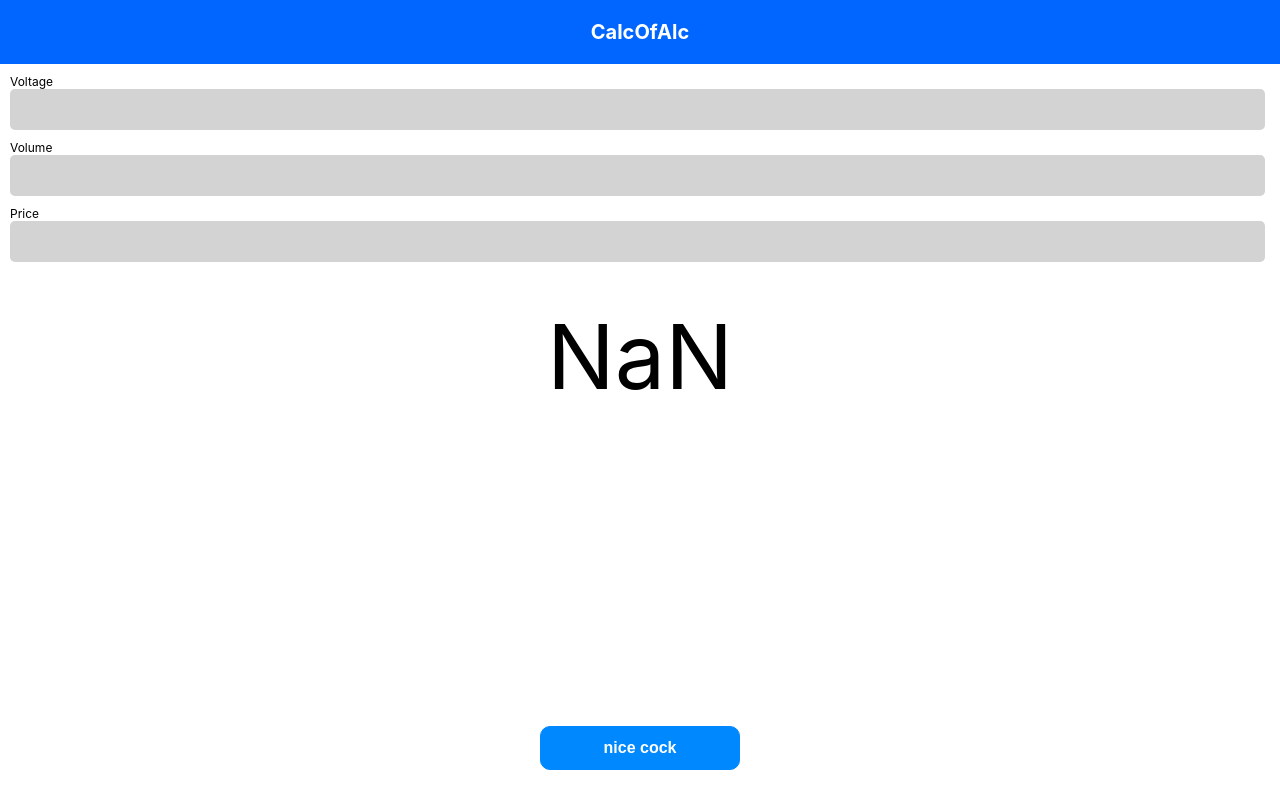
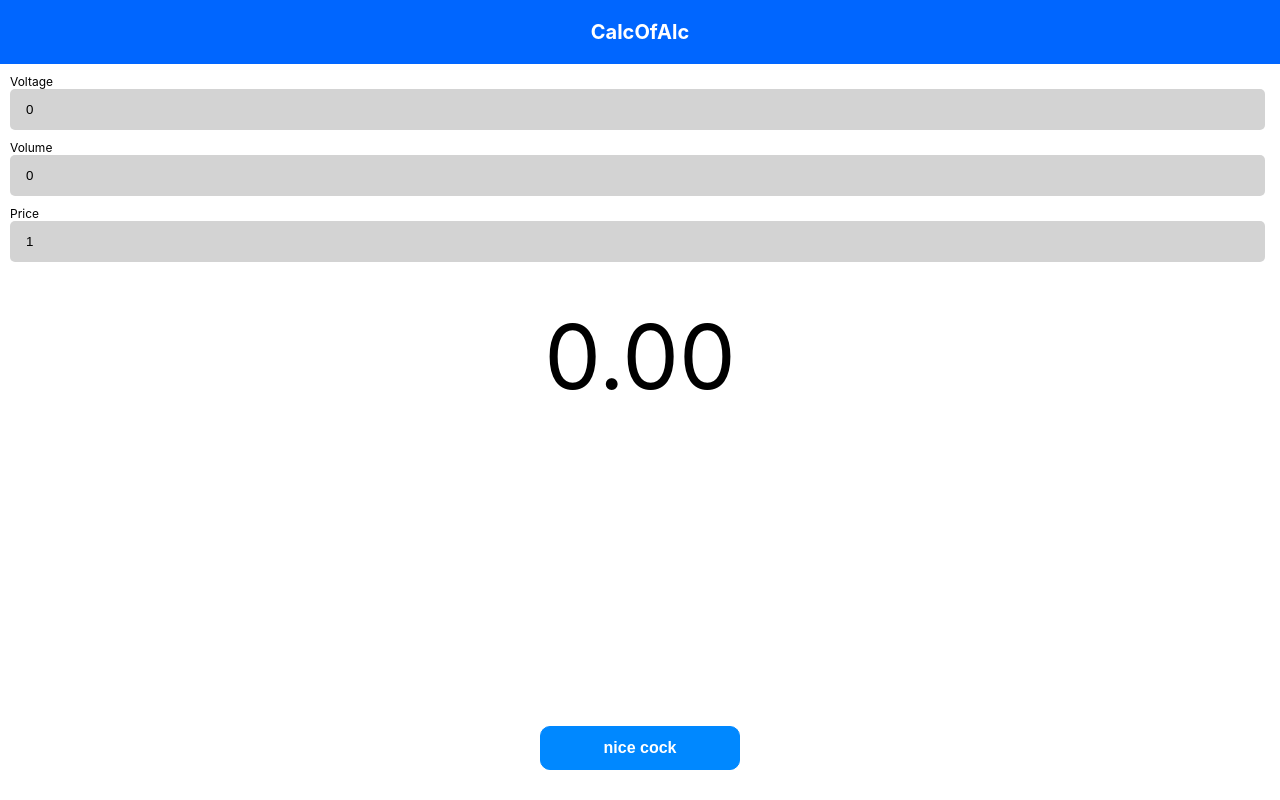
Before and after one commit to Soyusz/AlCalc, a React (Create React App) app in the folder client/: page / in a window 1280 px wide. Built offline with nearby package versions, Linux system fonts and the light colour scheme.

Commit message:
improve home screen

```diff
--- a/client/src/App.tsx
+++ b/client/src/App.tsx
@@ -1,6 +1,6 @@
 import React from "react";
 import { Navigator } from "./Navigator";
-import { Home } from "./views/Home";
+import { Home } from "./views/Home/Home";
 
 function App() {
   return (
--- a/client/src/Navigator.tsx
+++ b/client/src/Navigator.tsx
@@ -1,4 +1,4 @@
-import { Home } from "./views/Home";
+import { Home } from "./views/Home/Home";
 
 export const Navigator = () => (
   <>
--- a/client/src/views/Home.tsx
+++ b/client/src/views/Home/Home.tsx
@@ -1,13 +1,13 @@
 import { useEffect, useRef, useState } from "react";
 import styled from "styled-components";
-import { Button } from "../components/Button";
-import { Header } from "../components/Header";
-import { Input } from "../components/Input";
+import { Button } from "../../components/Button";
+import { Header } from "../../components/Header";
+import { Input } from "../../components/Input";
+import { Ring } from "./components/Ring";
 
 export const Home = () => {
-  const [value, setValue] = useState({ voltage: "", volume: "", price: "" });
+  const [value, setValue] = useState({ voltage: "0", volume: "0", price: "1" });
   const [score, setScore] = useState(0);
-  const inputRef = useRef<HTMLInputElement>(null);
 
   const calcScore = (voltage: number, price: number, volume: number) =>
     (voltage * volume) / (price * 100);
@@ -37,23 +37,22 @@ export const Home = () => {
           value={value.voltage}
           onValueChange={(v) => handleChange(v, "voltage")}
           type="number"
-          ref={inputRef}
         />
         <Input
           label="Volume"
           value={`${value.volume}`}
           onValueChange={(v) => handleChange(v, "volume")}
           type="number"
-          ref={inputRef}
         />
         <Input
           label="Price"
           value={`${value.price}`}
           onValueChange={(v) => handleChange(v, "price")}
           type="number"
-          ref={inputRef}
         />
-        <Score>{score.toFixed(2)}</Score>
+        <Ring fill={30} total={100}>
+          {score.toFixed(2)}
+        </Ring>
         <Button label={"nice cock"} />
       </Container>
     </>
@@ -72,9 +71,3 @@ const Container = styled.div`
     margin-top: auto;
   }
 `;
-
-const Score = styled.div`
-  align-self: center;
-  font-size: 90px;
-  margin: 30px 0px;
-`;
--- /dev/null
+++ b/client/src/views/Home/components/Ring.tsx
@@ -0,0 +1,29 @@
+import React from "react";
+import styled from "styled-components";
+import { ReactComponent as Ellipse } from "../../../assets/ellipse.svg";
+
+type RingProps = {
+  fill: number;
+  total: number;
+};
+
+export const Ring: React.FC<RingProps> = ({ children }) => {
+  return (
+    <Container>
+      <Inside>{children}</Inside>
+    </Container>
+  );
+};
+
+const Container = styled.div`
+  max-width: 100%;
+  overflow: hidden;
+  display: flex;
+  justify-content: center;
+`;
+
+const Inside = styled.div`
+  align-self: center;
+  font-size: 90px;
+  margin: 30px 0px;
+`;
```
Also changed, not shown: client/src/assets/ellipse.svg (added).
